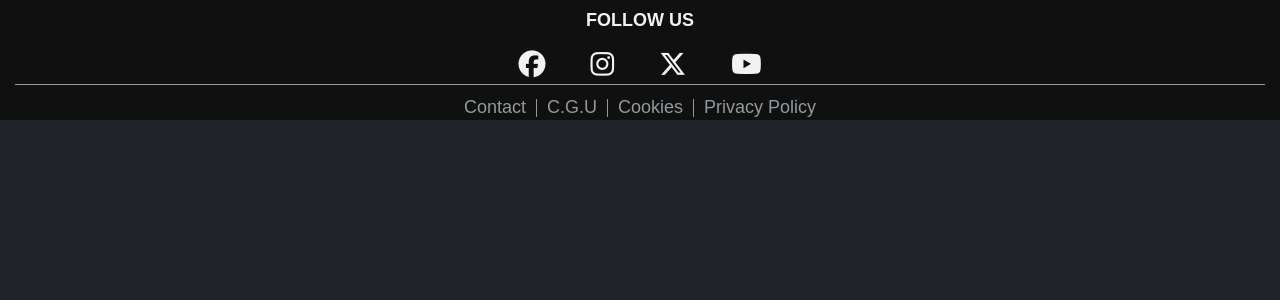
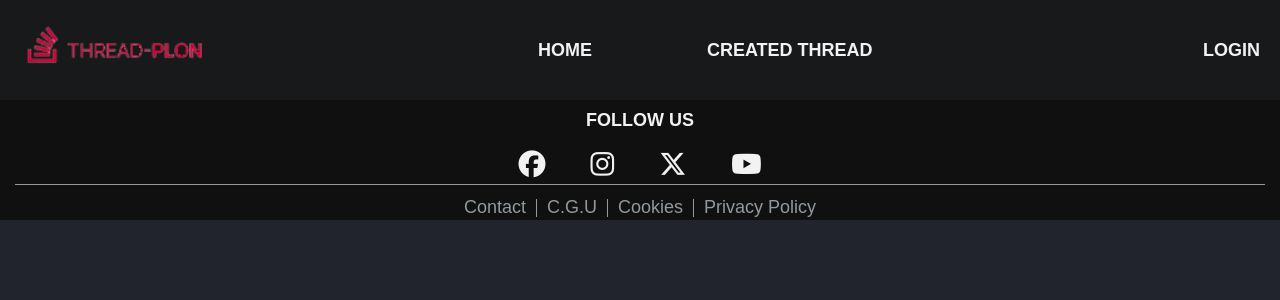
Before and after one commit to M0orph3us/Brief_Six, a Symfony app: template templates/base.html.twig in a window 1280 px wide. Shown: the top 300 px of the page. Run offline with Twig, Linux system fonts and the light colour scheme; the template is opened without the code that fills it, so the values that code supplies are empty; style sheets or scripts are compiled from the project's sources; some libraries are stand-ins or nearby versions.

Commit message:
add navbar desktop

```diff
--- a/assets/styles/app.scss
+++ b/assets/styles/app.scss
@@ -99,8 +99,11 @@ body {
 
 /*//////////////////////////////////// HEADER ////////////////////////////////////////////*/
 header {
+  background-color: $navbar-bg-color;
+  .navbar-desktop {
+    display: none;
+  }
   .navbar-mobile {
-    background-color: $navbar-bg-color;
     height: 60px;
     display: flex;
     align-items: center;
@@ -119,10 +122,8 @@ header {
     i {
       color: $text-color;
     }
-    .icons-container {
-      .fa-magnifying-glass {
-        margin-right: 20px;
-      }
+    .icons-container > .fa-magnifying-glass {
+      margin-right: 20px;
     }
   }
   .menu-burger-container {
--- a/assets/styles/sass/_desktop.scss
+++ b/assets/styles/sass/_desktop.scss
@@ -6,6 +6,34 @@ header {
   .navbar-mobile {
     display: none;
   }
+  .navbar-desktop {
+    display: flex;
+    align-items: center;
+    justify-content: space-between;
+    height: 100px;
+    padding: 0 20px;
+    a,
+    .menu-mobile-container > li > a {
+      color: $text-color;
+      font-weight: bold;
+      font-size: large;
+      text-transform: uppercase;
+      &:hover {
+        color: #ca0636;
+      }
+    }
+    img {
+      height: 45px;
+      margin-bottom: 10px;
+    }
+    .menu-mobile-container {
+      width: max-content;
+      display: flex;
+      flex-direction: row;
+      align-items: center;
+      column-gap: 115px;
+    }
+  }
 }
 
 /*//////////////////////////////////// MAIN //////////////////////////////////////////////*/
--- a/templates/includes/header.html.twig
+++ b/templates/includes/header.html.twig
@@ -1,13 +1,24 @@
 <header id="header">
 	<nav class="navbar-mobile">
 		<i class="fa-solid fa-bars fa-xl" id="burger-menu"></i>
-		<a href=""><img src="{{ asset('imgs/logo_mobile.webp')}}" alt="logo" draggable="false"></a>
+		<a href="/"><img src="{{ asset('imgs/logo_mobile.webp')}}" alt="logo mobile" draggable="false"></a>
 		<div class="icons-container">
 			<i class="fa-solid fa-magnifying-glass fa-xl" id="search"></i>
 			<i class="fa-solid fa-user fa-xl">
-				<a href="/"></a>
+				<a href=""></a>
 			</i>
 		</div>
 	</nav>
-	<nav class="navbar-desktop"></nav>
+	<nav class="navbar-desktop">
+		<a href="/"><img src="{{ asset('imgs/logo_desktop.webp')}}" alt="logo desktop"></a>
+		<ul class="menu-mobile-container">
+			<li>
+				<a href="/">home</a>
+			</li>
+			<li>
+				<a href="">created thread</a>
+			</li>
+		</ul>
+		<a href="">login</a>
+	</nav>
 </header>
```
Also changed, not shown: assets/imgs/logo_desktop.webp.
